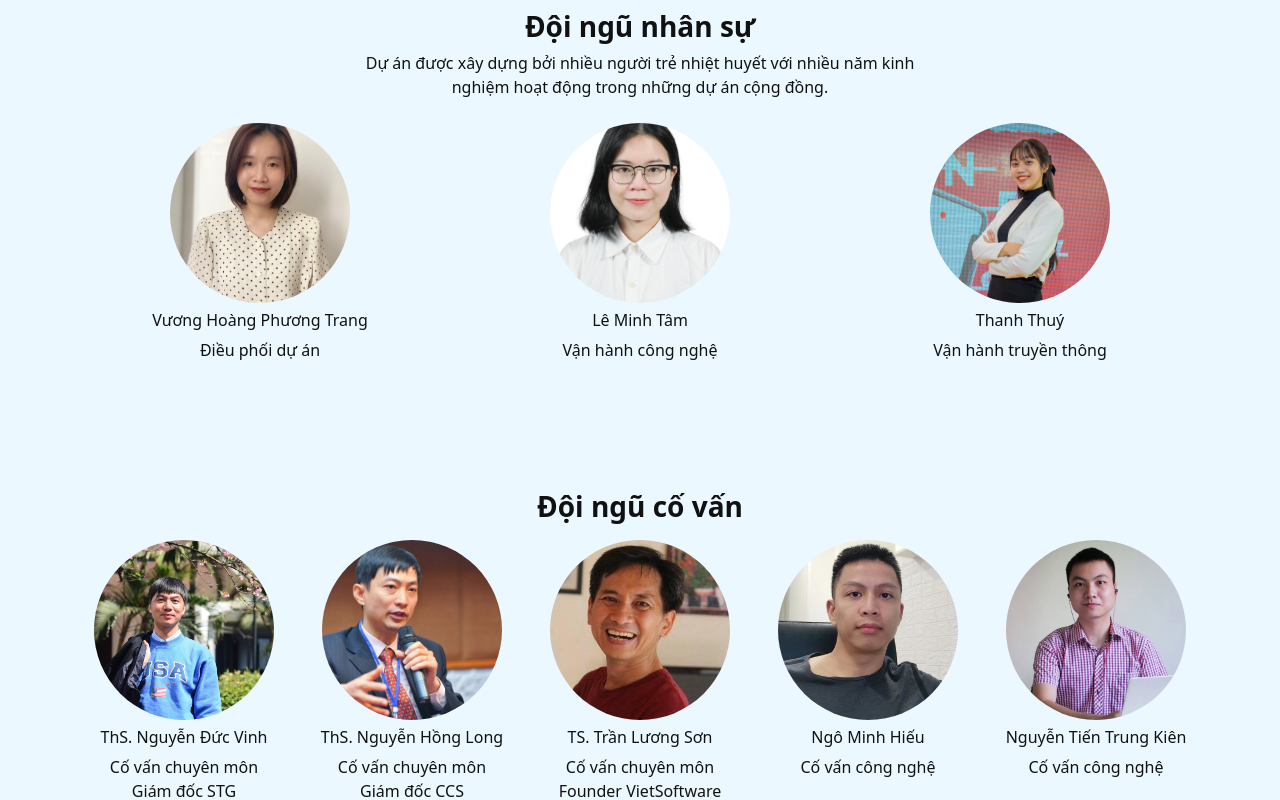
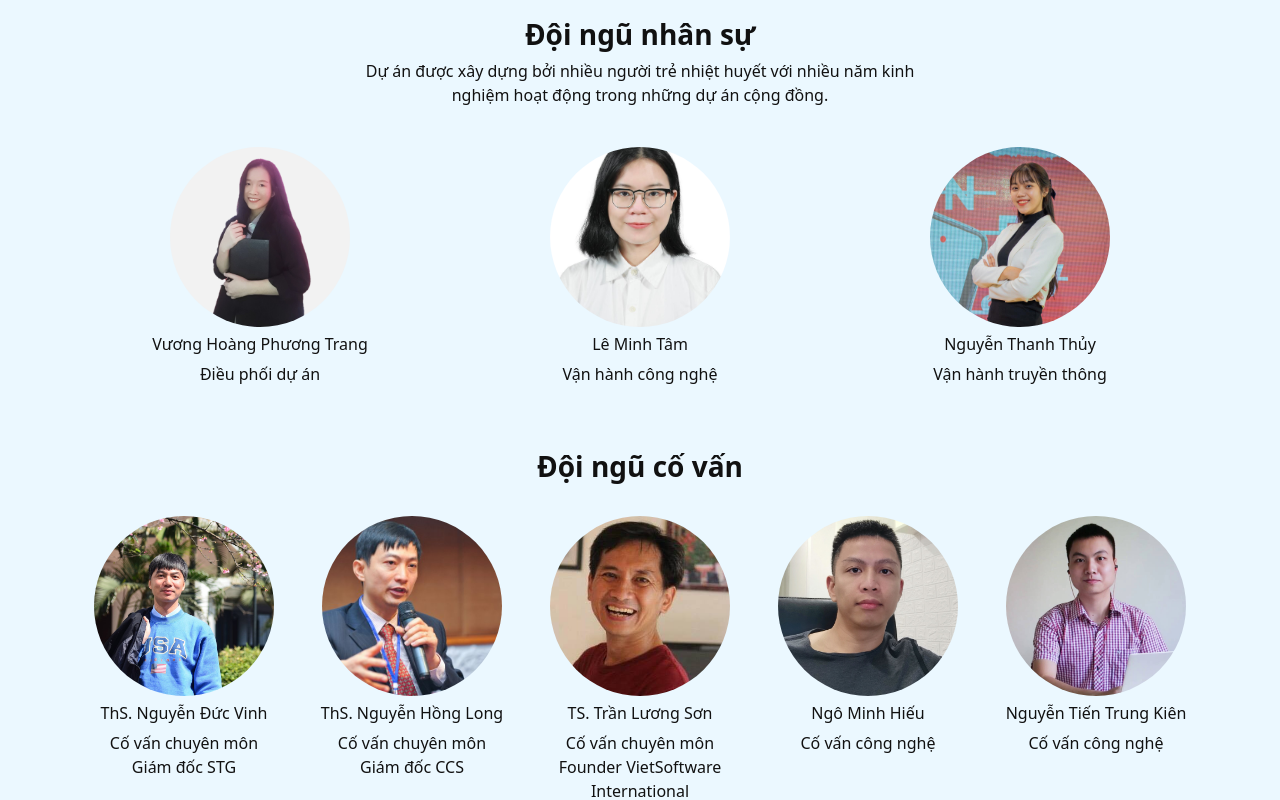
Before and after one commit to kc97ble/ecomap-web-0105, a React app: page / in a window 1280 px wide. Shown: the part 2760-3560 px from the top of the page. Built offline with nearby package versions, Linux system fonts and the light colour scheme; the HTML template or start-up script is replaced by a standard one.

Commit message:
Refine SectionTeamIntro1 and SectionTeamIntro2

```diff
--- a/src/containers/PageHome/components/SectionTeamIntro1/index.tsx
+++ b/src/containers/PageHome/components/SectionTeamIntro1/index.tsx
@@ -8,13 +8,13 @@ import imgThanhThuy from "./assets/imgThanhThuy.jpg";
 export default function SectionTeamIntro1() {
   return (
     <Container
-      className="py-5"
+      className="pt-5 pb-2"
       fluid={true}
       style={{ backgroundColor: "#EBF8FF" }}
     >
       <Container>
         <Row className="my-2">
-          <Col className="d-flex flex-column justify-content-center align-items-center">
+          <Col className="my-2 d-flex flex-column justify-content-center align-items-center">
             <h3 className="fw-bold my-2 text-center">Đội ngũ nhân sự</h3>
             <p className="text-center fw-light" style={{ maxWidth: "600px" }}>
               Dự án được xây dựng bởi nhiều người trẻ nhiệt huyết với nhiều năm
@@ -23,7 +23,7 @@ export default function SectionTeamIntro1() {
           </Col>
         </Row>
         <Row>
-          <Col className="d-flex flex-column justify-content-center align-items-center">
+          <Col className="my-2 d-flex flex-column justify-content-center align-items-center">
             <Image
               src={imgPhuongTrang}
               width="180px"
@@ -37,7 +37,7 @@ export default function SectionTeamIntro1() {
               Điều phối dự án
             </p>
           </Col>
-          <Col className="d-flex flex-column justify-content-center align-items-center">
+          <Col className="my-2 d-flex flex-column justify-content-center align-items-center">
             <Image
               src={imgMinhTam}
               width="180px"
@@ -49,7 +49,7 @@ export default function SectionTeamIntro1() {
             <h6 className="text-center mt-2">Lê Minh Tâm</h6>
             <p className="text-center fw-light">Vận hành công nghệ</p>
           </Col>
-          <Col className="d-flex flex-column justify-content-center align-items-center">
+          <Col className="my-2 d-flex flex-column justify-content-center align-items-center">
             <Image
               src={imgThanhThuy}
               width="180px"
@@ -58,7 +58,7 @@ export default function SectionTeamIntro1() {
               rounded={true}
               style={{ objectFit: "cover" }}
             />
-            <h6 className="text-center mt-2">Thanh Thuý</h6>
+            <h6 className="text-center mt-2">Nguyễn Thanh Thủy</h6>
             <p className="text-center" style={{ fontWeight: "300" }}>
               Vận hành truyền thông
             </p>
--- a/src/containers/PageHome/components/SectionTeamIntro2/index.tsx
+++ b/src/containers/PageHome/components/SectionTeamIntro2/index.tsx
@@ -10,18 +10,18 @@ import imgTranLuongSon from "./assets/imgTranLuongSon.jpg";
 export default function SectionTeamIntro2() {
   return (
     <Container
-      className="py-5"
+      className="pt-2 pb-5"
       fluid={true}
       style={{ backgroundColor: "#EBF8FF" }}
     >
       <Container>
         <Row className="my-2">
-          <Col className="d-flex flex-column justify-content-center align-items-center">
+          <Col className="my-2 d-flex flex-column justify-content-center align-items-center">
             <h3 className="fw-bold my-2 text-center">Đội ngũ cố vấn</h3>
           </Col>
         </Row>
         <Row className="align-items-start">
-          <Col className="d-flex flex-column justify-content-center align-items-center">
+          <Col className="my-2 d-flex flex-column justify-content-center align-items-center">
             <Image
               src={imgNguyenDucVinh}
               width="180px"
@@ -34,7 +34,7 @@ export default function SectionTeamIntro2() {
             <div className="text-center fw-light">Cố vấn chuyên môn</div>
             <div className="text-center fw-light">Giám đốc STG</div>
           </Col>
-          <Col className="d-flex flex-column justify-content-center align-items-center">
+          <Col className="my-2 d-flex flex-column justify-content-center align-items-center">
             <Image
               src={imgNguyenHongLong}
               width="180px"
@@ -47,7 +47,7 @@ export default function SectionTeamIntro2() {
             <div className="text-center fw-light">Cố vấn chuyên môn</div>
             <div className="text-center fw-light">Giám đốc CCS</div>
           </Col>
-          <Col className="d-flex flex-column justify-content-center align-items-center">
+          <Col className="my-2 d-flex flex-column justify-content-center align-items-center">
             <Image
               src={imgTranLuongSon}
               width="180px"
@@ -62,7 +62,7 @@ export default function SectionTeamIntro2() {
               Founder VietSoftware International
             </div>
           </Col>
-          <Col className="d-flex flex-column justify-content-center align-items-center">
+          <Col className="my-2 d-flex flex-column justify-content-center align-items-center">
             <Image
               src={imgHieuPc}
               width="180px"
@@ -74,7 +74,7 @@ export default function SectionTeamIntro2() {
             <h6 className="text-center mt-2">Ngô Minh Hiếu</h6>
             <div className="text-center fw-light">Cố vấn công nghệ</div>
           </Col>
-          <Col className="d-flex flex-column justify-content-center align-items-center">
+          <Col className="my-2 d-flex flex-column justify-content-center align-items-center">
             <Image
               src={imgNguyenTienTrungKien}
               width="180px"
```
Also changed, not shown: src/containers/PageHome/components/SectionTeamIntro1/assets/imgPhuongTrang.jpg.
